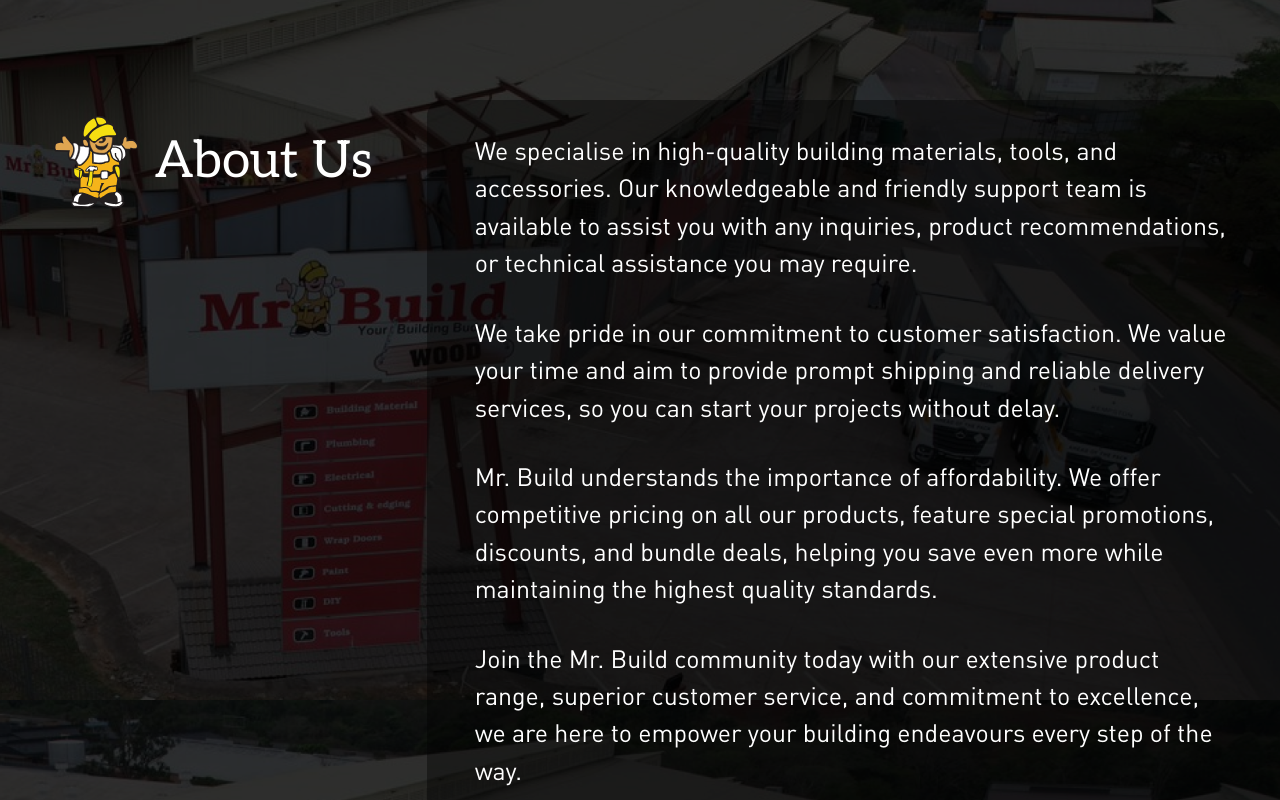
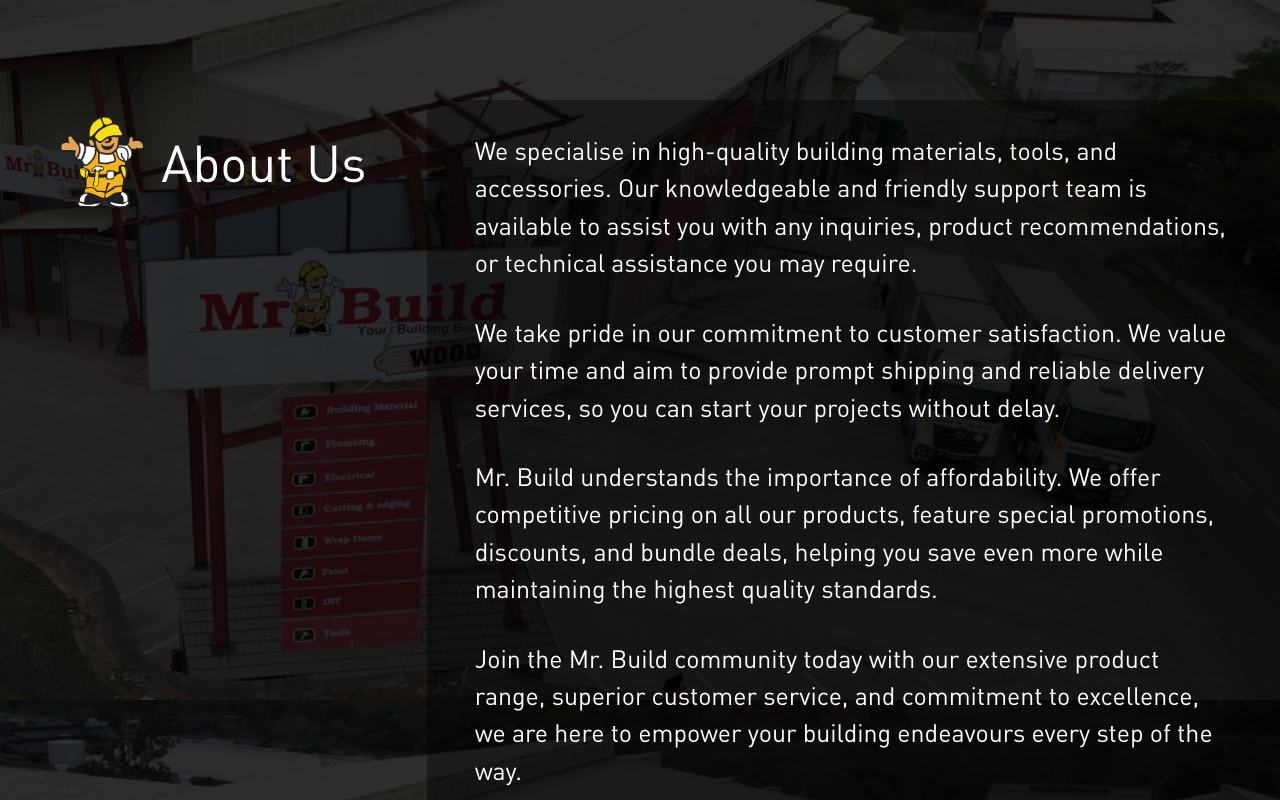
Before and after one commit to Psyfo/mrbuild-web, a Next.js app: page / in a window 1280 px wide. Shown: the part 900-1700 px from the top of the page. Built offline with nearby package versions, Linux system fonts and the light colour scheme.

Commit message:
Refactor SectionHeading component to update font family

```diff
--- a/src/components/SectionHeading/SectionHeading.tsx
+++ b/src/components/SectionHeading/SectionHeading.tsx
@@ -25,7 +25,7 @@ const SectionHeading: React.FC<SectionHeadingProps> = ({
           className='w-[3.2rem] lg:w-[5.3rem]'
         />
         <h1
-          className={`font-aleo font-medium ${textColor} text-center text-[2rem] lg:text-[3.2rem]`}
+          className={`font-dinot font-medium ${textColor} text-center text-[2rem] lg:text-[3.2rem]`}
         >
           {title}
         </h1>
```
